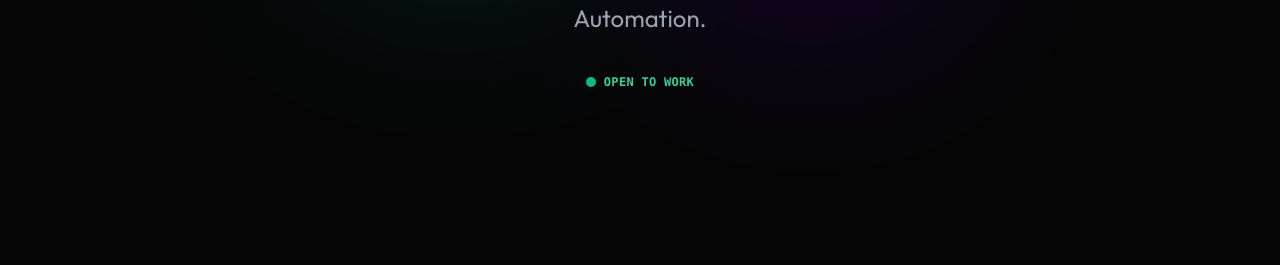
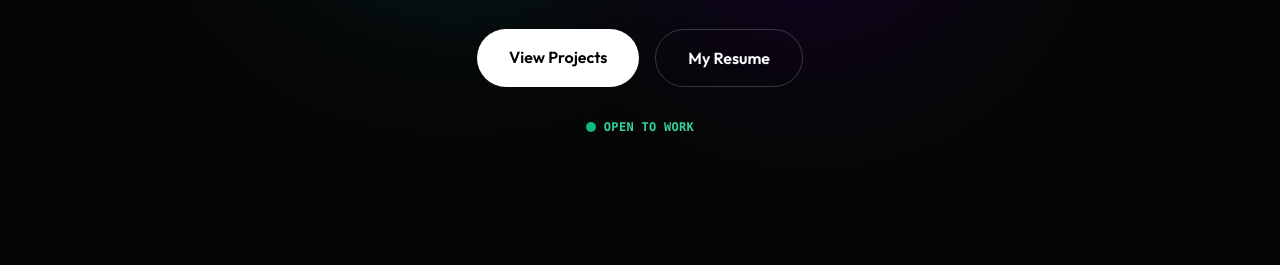
Before and after one commit to Speedyy121/qa-portfolio, a plain HTML site: page index.html in a window 1280 px wide. Shown: the part 535-800 px from the top of the page. Drawn offline with nearby package versions, Linux system fonts and the light colour scheme.

Commit message:
Update index.html

```diff
--- a/index.html
+++ b/index.html
@@ -42,6 +42,10 @@
             <p class="text-xl md:text-2xl text-textMuted mb-10 max-w-2xl mx-auto">
                 Dedicated FQA Tester with multi-platform experience. Expert in defect management and currently expanding into Test Automation.
             </p>
+            <div class="flex flex-col sm:flex-row gap-4 justify-center">
+                <a href="projects.html" class="px-8 py-4 rounded-full bg-white text-black font-semibold hover:scale-105 transition-transform">View Projects</a>
+                <a href="resume.html" class="px-8 py-4 rounded-full border border-white/20 text-white font-semibold hover:bg-white/10 transition-colors">My Resume</a>
+            </div>
             <div class="mt-8 flex items-center justify-center gap-2">
                 <span class="relative flex h-2.5 w-2.5">
                     <span class="animate-ping absolute inline-flex h-full w-full rounded-full bg-emerald-400 opacity-75"></span>
```
